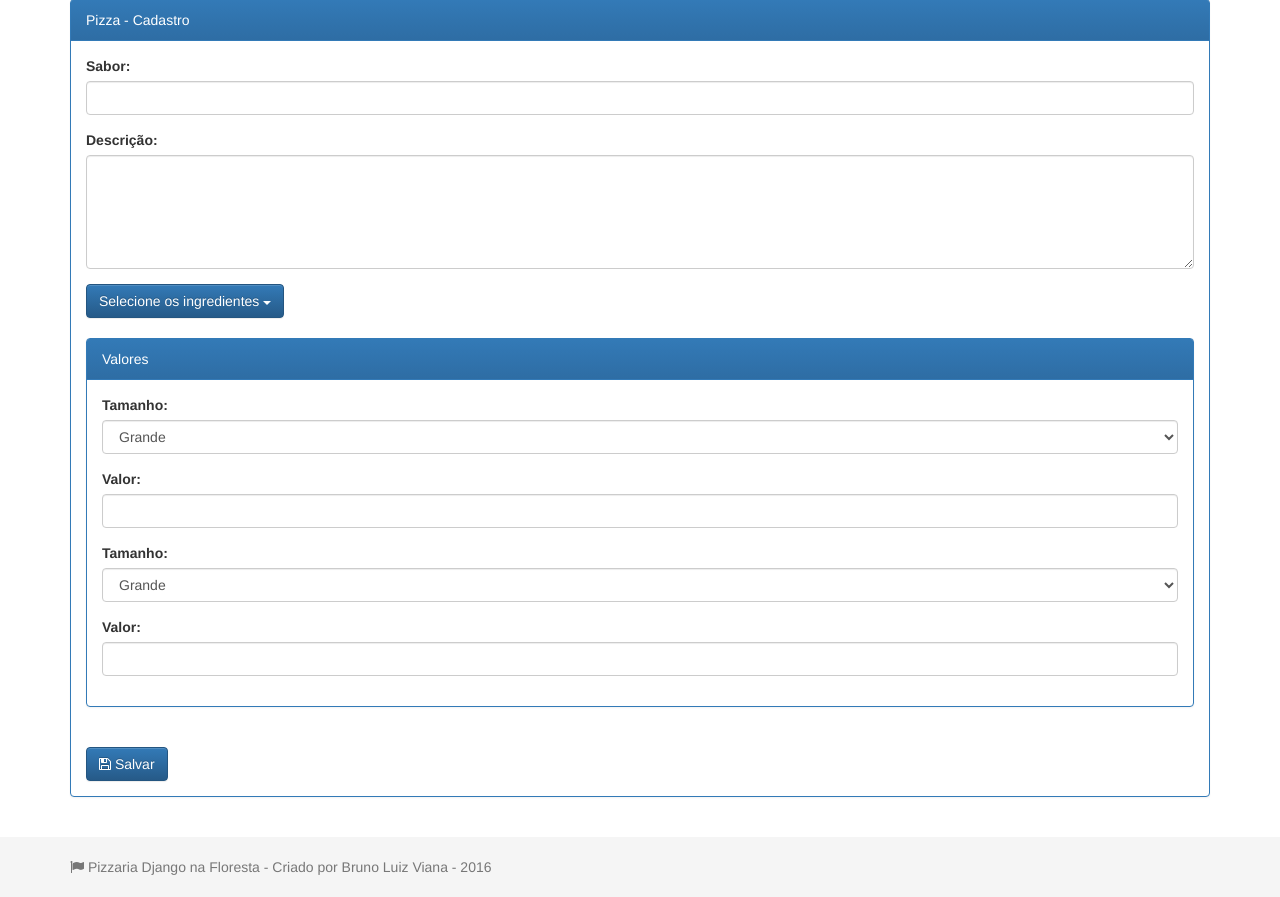
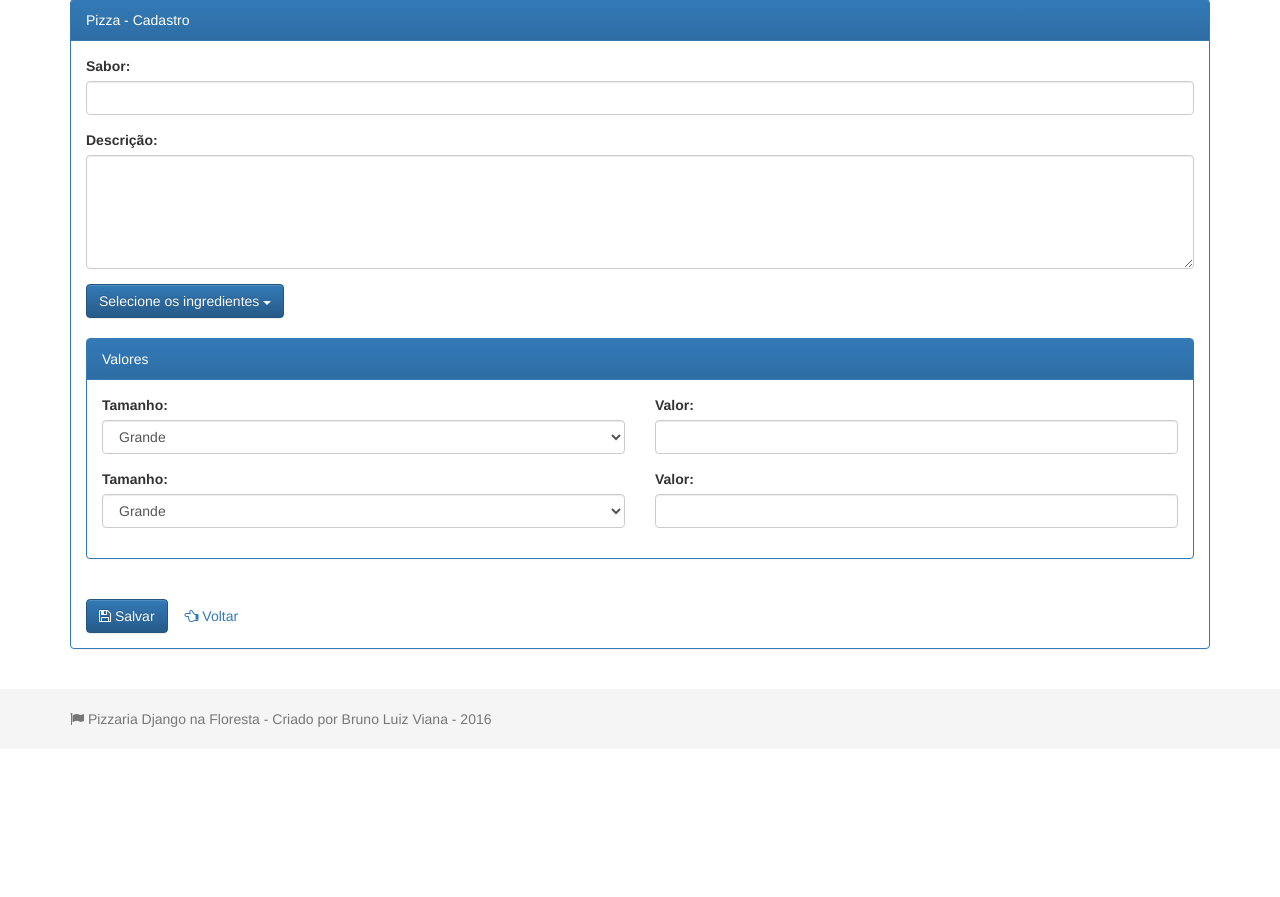
Before and after one commit to BrunoLV/projeto_pizza_django, a Django app: page /cadastro_pizza/pizzas/nova/ in a window 1280 px wide. Shown: the part 381-1278 px from the top of the page. After the commit the page ends 1108 px from the top, so only its background shows below. Run offline with Django 3.2, Linux system fonts and the light colour scheme; data that the repository does not hold is empty; some libraries are stand-ins or nearby versions.

Commit message:
Colocando mysql e melhorando o design

```diff
--- a/cadastro_pizza/templates/cadastro_pizza/cadastro-pizza.html
+++ b/cadastro_pizza/templates/cadastro_pizza/cadastro-pizza.html
@@ -41,25 +41,37 @@
           {{ formset.management_form }}
           {% for form in formset %}
           {{form.id}}
+          <div class="row">
+            <div class="col-md-6">
           <div class="form-group">
             <label for="{{form.tamanho_pizza.id_for_label}}">Tamanho: </label>
             {{form.tamanho_pizza}}
             {{form.tamanho_pizza.errors}}
           </div>
+        </div>
+        <div class="col-md-6">
           <div class="form-group">
             <label for="{{form.quantia.id_for_label}}">Valor: </label>
             {{form.quantia}}
             {{form.quantia.errors}}
           </div>
+        </div>
+      </div>
           {% endfor %}
         </div>
 
       </div>
       <br/>
+      <div class="form-actions">
       <button type="submit" class="btn btn-primary">
         <i class="fa fa-floppy-o" aria-hidden="true"></i>
         Salvar
       </button>
+      <a href="{% url 'pizzas:lista-pizzas' %}" class="btn btn-link">
+        <i class="fa fa-hand-o-left" aria-hidden="true"></i>
+        Voltar
+      </a>
+    </div>
     </form>
   </div>
 </div>
```
